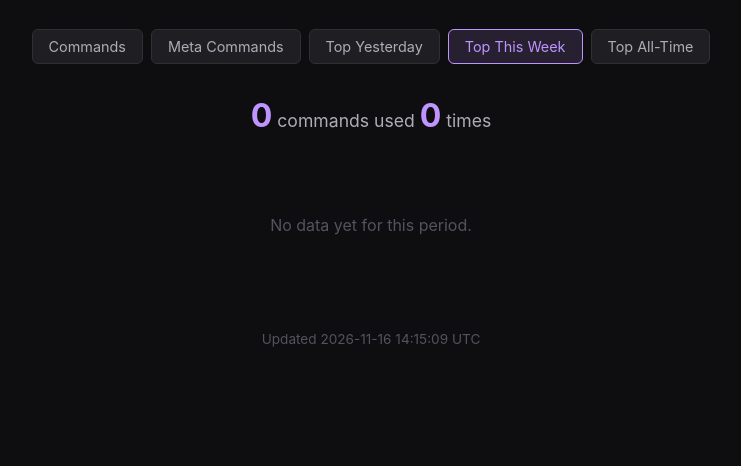
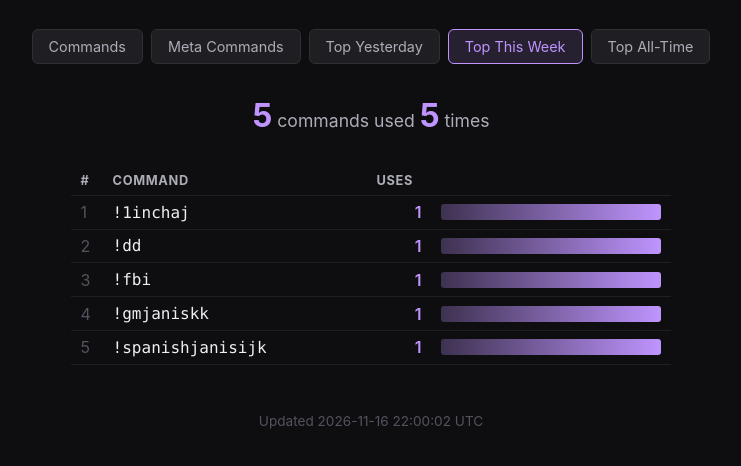
Before and after one commit to aionjanis/aionjanis.github.io, a plain HTML site: page stats-weekly.html in a window 1280 px wide. Shown: the part 102-568 px from the top of the page, without its empty margins (269-1010 px from the left). Drawn offline with Linux system fonts and the light colour scheme.

Commit message:
Update stats-weekly.html (2026-11-16T22:00:02.656Z)

```diff
--- a/stats-weekly.html
+++ b/stats-weekly.html
@@ -184,13 +184,50 @@
 		</nav>
 
 		<p class="total">
-			<span class="big inline">0</span> commands used <span class="big inline">0</span> times
+			<span class="big inline">5</span> commands used <span class="big inline">5</span> times
 		</p>
 
-		<p class="empty">No data yet for this period.</p>
+
+		<div>
+			<table>
+				<thead><tr><th>#</th><th>Command</th><th>Uses</th><th></th></tr></thead>
+				<tbody>
+					<tr>
+						<td class="rank">1</td>
+						<td class="cmd">!1inchaj</td>
+						<td class="uses">1</td>
+						<td class="bar-cell"><div class="bar" style="width:100%"></div></td>
+					</tr>
+					<tr>
+						<td class="rank">2</td>
+						<td class="cmd">!dd</td>
+						<td class="uses">1</td>
+						<td class="bar-cell"><div class="bar" style="width:100%"></div></td>
+					</tr>
+					<tr>
+						<td class="rank">3</td>
+						<td class="cmd">!fbi</td>
+						<td class="uses">1</td>
+						<td class="bar-cell"><div class="bar" style="width:100%"></div></td>
+					</tr>
+					<tr>
+						<td class="rank">4</td>
+						<td class="cmd">!gmjaniskk</td>
+						<td class="uses">1</td>
+						<td class="bar-cell"><div class="bar" style="width:100%"></div></td>
+					</tr>
+					<tr>
+						<td class="rank">5</td>
+						<td class="cmd">!spanishjanisijk</td>
+						<td class="uses">1</td>
+						<td class="bar-cell"><div class="bar" style="width:100%"></div></td>
+					</tr>
+				</tbody>
+			</table>
+		</div>
 
 		<footer>
-			Updated 2026-11-16 14:15:09 UTC
+			Updated 2026-11-16 22:00:02 UTC
 		</footer>
 	</div>
 </body>
```
